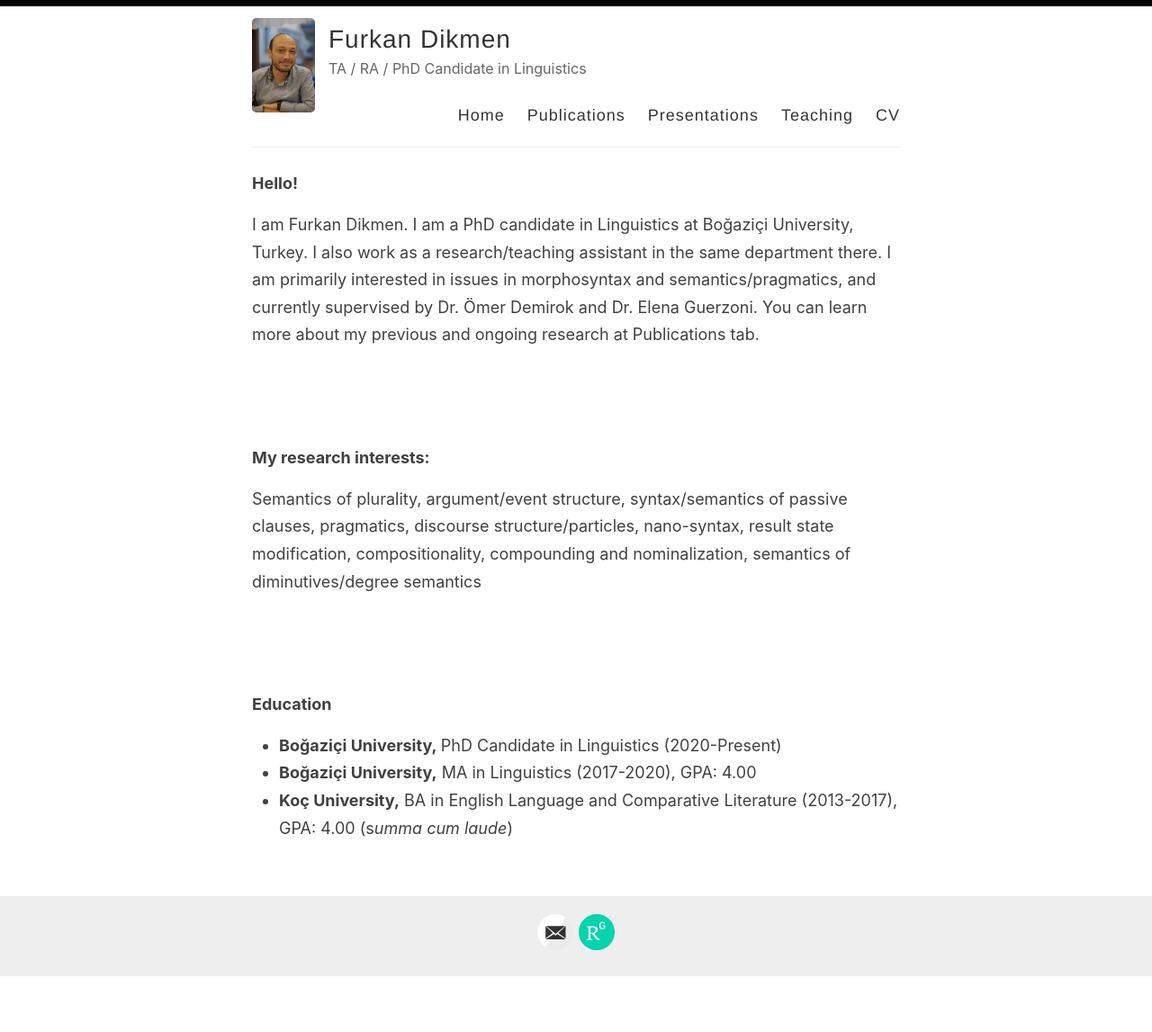
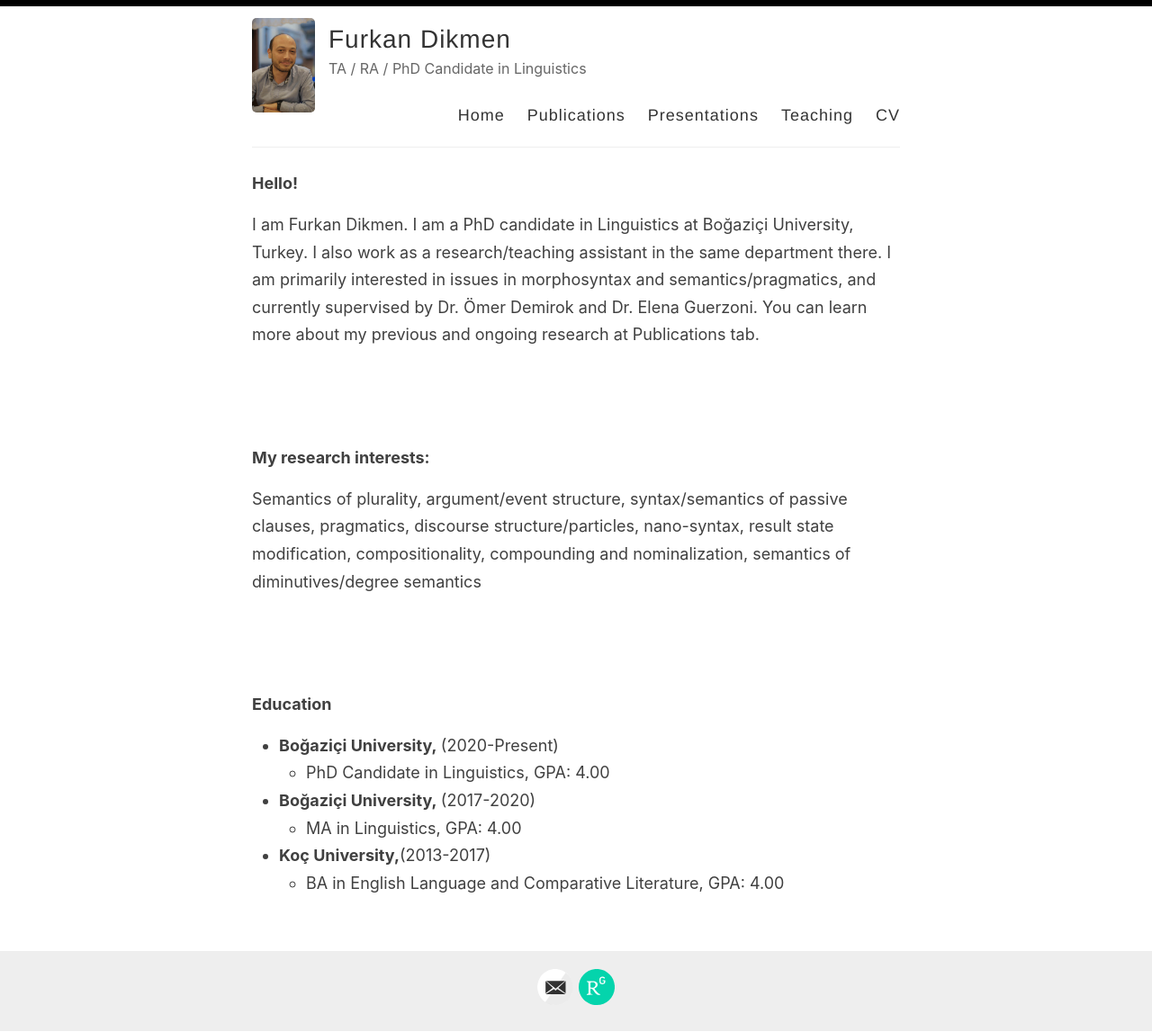
Before and after one commit to furkandikmen/furkandikmen.github.io, a Jekyll site: the page built from index.html, in a window 1280 px wide. Shown: the whole page at 90% size. Built offline with Jekyll 4.4.1, drawn with Linux system fonts in a browser that asks for light colours; the list of posts is cut into pages by our own code; before the commit the page ends 1086 px from its top, so only the background shows below that.

Commit message:
Update index.html

```diff
--- a/index.html
+++ b/index.html
@@ -18,7 +18,16 @@ layout: default
 <p><br></p>
 <p><strong>Education</strong></p>
 <ul>
-    <li><strong>Boğazi&ccedil;i University,&nbsp;</strong>PhD Candidate in Linguistics (2020-Present)</li>
-    <li><strong>Boğazi&ccedil;i University,</strong> MA in Linguistics (2017-2020), GPA: 4.00</li>
-    <li><strong>Ko&ccedil; University,</strong> BA in English Language and Comparative Literature (2013-2017), GPA: 4.00 (s<em>umma cum laude</em>)</li>
+    <li><strong>Boğazi&ccedil;i University,&nbsp;</strong>(2020-Present)<ul>
+            <li>PhD Candidate in Linguistics, GPA: 4.00</li>
+        </ul>
+    </li>
+    <li><strong>Boğazi&ccedil;i University,&nbsp;</strong>(2017-2020)<ul>
+            <li>MA in Linguistics, GPA: 4.00</li>
+        </ul>
+    </li>
+    <li><strong>Ko&ccedil; University,</strong>(2013-2017)&nbsp;<ul>
+            <li>BA in English Language and Comparative Literature, GPA: 4.00</li>
+        </ul>
+    </li>
 </ul>
```
